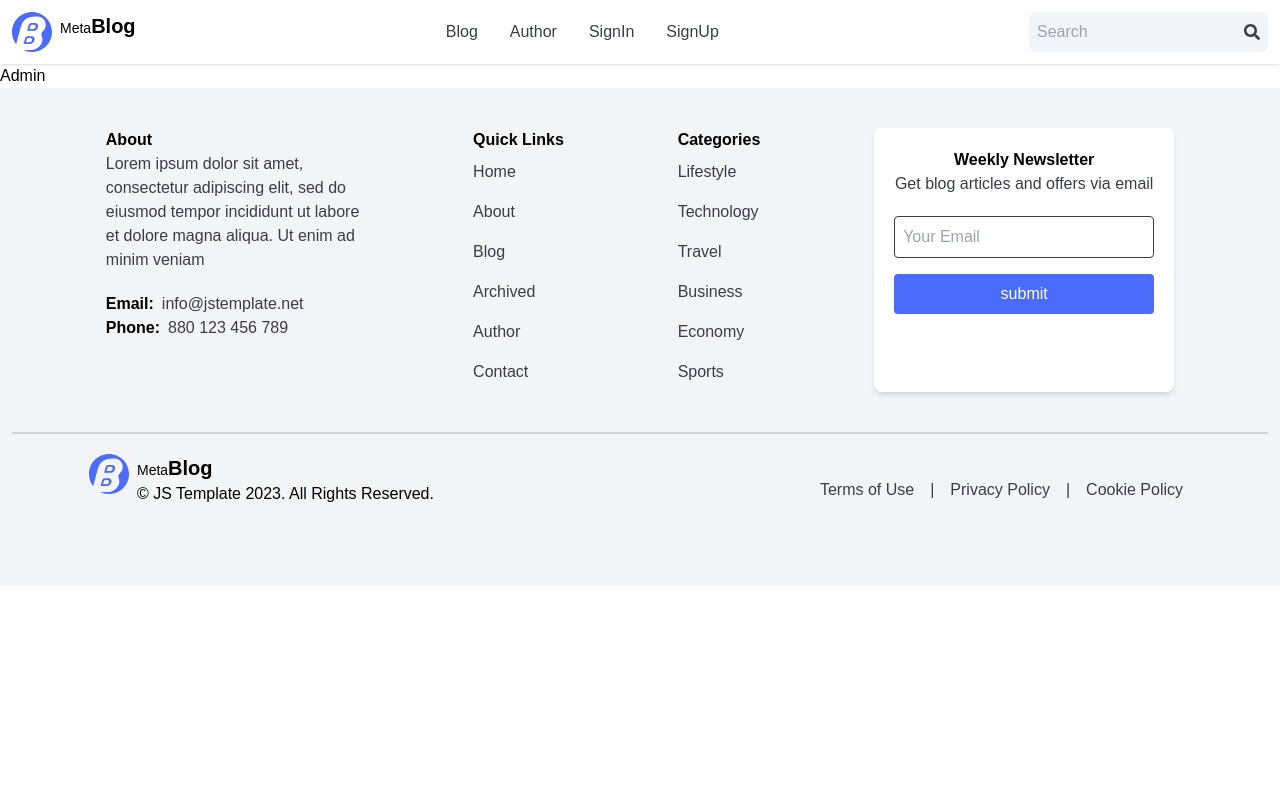
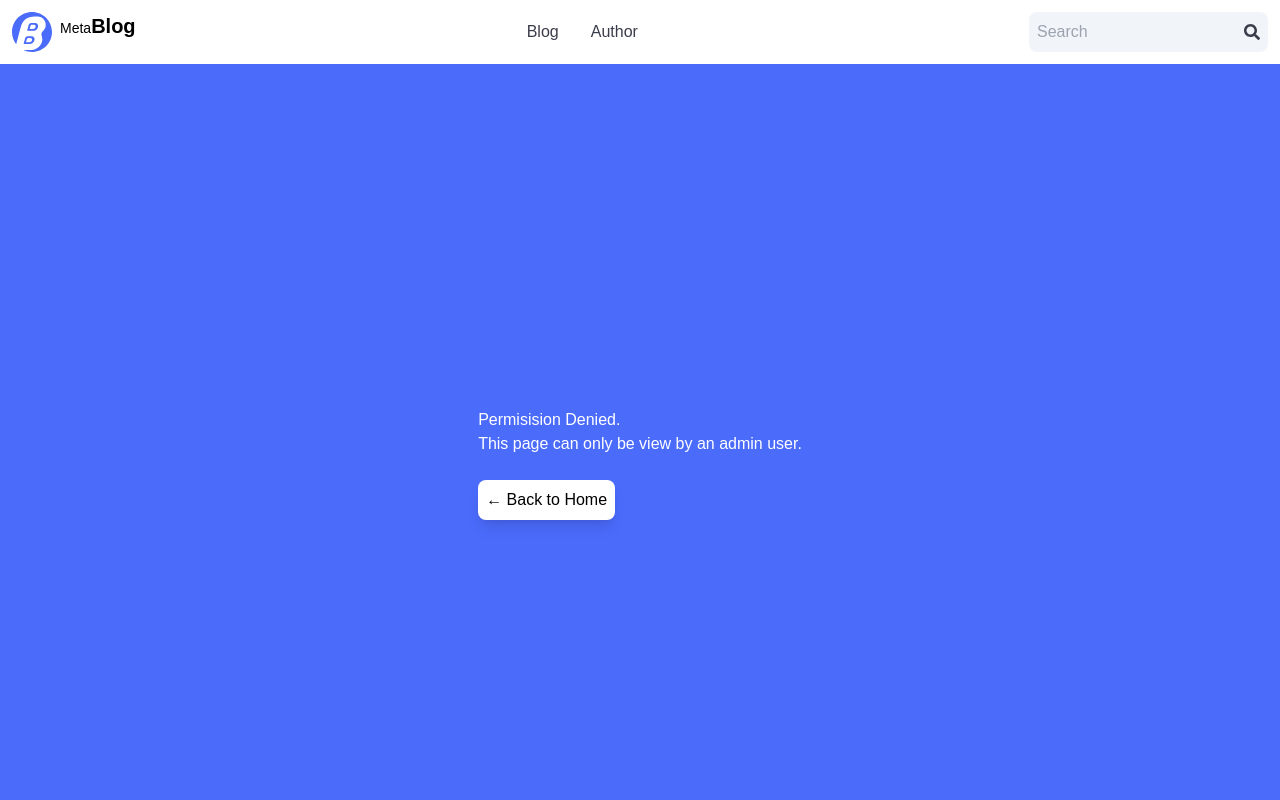
Before and after one commit to Benjtalkshow/metaBlog, a React (Create React App) app: page /jiggy in a window 1280 px wide. Shown: the top 800 px of the page. Built offline with nearby package versions, Linux system fonts and the light colour scheme; no server answers; the HTML template or start-up script is replaced by a standard one.

Commit message:
implemented protected routes

```diff
--- a/src/App.js
+++ b/src/App.js
@@ -1,38 +1,46 @@
-import { BrowserRouter as Router, Route, Routes } from 'react-router-dom';
-import './App.css';
-import Blog from './pages/Blog'
-import Posts from './pages/Posts'
-import Author from './pages/Author'
-import Contact from './pages/Contact'
-import SignIn from './pages/SignIn'
-import SignUp from './pages/SignUp'
-import Reset from './pages/Reset';
+import { BrowserRouter as Router, Route, Routes } from "react-router-dom";
+import "./App.css";
+import Blog from "./pages/Blog";
+import Posts from "./pages/Posts";
+import Author from "./pages/Author";
+import Contact from "./pages/Contact";
+import SignIn from "./pages/SignIn";
+import SignUp from "./pages/SignUp";
+import Reset from "./pages/Reset";
 import Admin from "./pages/Admin";
-import Error404 from './pages/Error404'
-import Header from './components/Header';
-import Footer from './components/Footer';
-import { ToastContainer } from 'react-toastify';
-import 'react-toastify/dist/ReactToastify.css';
-
+import Error404 from "./pages/Error404";
+import Header from "./components/Header";
+import Footer from "./components/Footer";
+import { ToastContainer } from "react-toastify";
+import "react-toastify/dist/ReactToastify.css";
+import { PrivateRoute } from "./privateroute/PrivateRoute";
 
 function App() {
   return (
     <>
       <Router>
-<ToastContainer/>
-<Header/>
+        <ToastContainer />
+        <Header />
         <Routes>
-  <Route path='/' element={<Blog/>} />
-  <Route path='/post' element={<Posts/>} />
-  <Route path='/author' element={<Author />}/>
-  <Route path='/contact' element={<Contact/>}/>
-  <Route path='/signin' element={<SignIn/>}/>
-  <Route path='/signup' element={<SignUp/>}/>
-  <Route path='/reset' element={<Reset/>}/>
-  <Route path='/jiggy' element={<Admin/>}/>
-  <Route path='*' element={<Error404/>}/>
+          <Route path="/" element={<Blog />} />
+          <Route path="/post" element={<Posts />} />
+          <Route path="/author" element={<Author />} />
+          <Route path="/contact" element={<Contact />} />
+          <Route path="/signin" element={<SignIn />} />
+          <Route path="/signup" element={<SignUp />} />
+          <Route path="/reset" element={<Reset />} />
+          <Route path="*" element={<Error404 />} />
+          {/* Admin */}
+          <Route
+            path="/jiggy/*"
+            element={
+              <PrivateRoute>
+                <Admin />
+              </PrivateRoute>
+            }
+          />
         </Routes>
-<Footer/>
+        <Footer />
       </Router>
     </>
   );
--- a/src/components/Footer.js
+++ b/src/components/Footer.js
@@ -28,7 +28,7 @@ const Footer = () => {
     { name: "Terms of Use", path: "" },
     { name: "|", path: "" },
     { name: "Privacy Policy", path: "" },
-    { name: "|", path: "" },
+    { name: "|", path: "/signin" },
     { name: "Cookie Policy", path: "" },
   ];
 
--- a/src/components/Header.js
+++ b/src/components/Header.js
@@ -12,10 +12,9 @@ import { useDispatch } from "react-redux";
 import { REMOVE_ACTIVE_USER, SET_ACTIVE_USER } from "../redux/slice/authSlice";
 import ShowOnLogin, { ShowOnLogout } from "./hidelinks/hiddenLinks";
 
-
 const Header = () => {
   const [hamburger, setHamburger] = useState(false);
-  const [uName, setuName] = useState('');
+  const [uName, setuName] = useState("");
   const dispatch = useDispatch();
 
   const navigate = useNavigate();
@@ -47,23 +46,26 @@ const Header = () => {
   };
 
   // To track the state of a logged in user
-  useEffect(()=> {
+  useEffect(() => {
     onAuthStateChanged(auth, (user) => {
       if (user) {
-        const username = user.email.split('@')[0];
-        const capitalizeUsername = username.charAt(0).toUpperCase() + username.slice(1);
-        setuName(capitalizeUsername)
-        dispatch(SET_ACTIVE_USER({
+        const username = user.email.split("@")[0];
+        const capitalizeUsername =
+          username.charAt(0).toUpperCase() + username.slice(1);
+        setuName(capitalizeUsername);
+        dispatch(
+          SET_ACTIVE_USER({
             email: user.email,
             uName: capitalizeUsername,
-          userId:user.uid,
-        }))
+            userId: user.uid,
+          })
+        );
       } else {
-        setuName('')
-        dispatch(REMOVE_ACTIVE_USER())
+        setuName("");
+        dispatch(REMOVE_ACTIVE_USER());
       }
     });
-  },[uName, dispatch])
+  }, [uName, dispatch]);
 
   return (
     <>
@@ -91,23 +93,9 @@ const Header = () => {
                 Author
               </NavLink>
             </li>
-            <ShowOnLogout>
-            <li>
-              <NavLink to="/signin" className={activeLink}>
-                SignIn
-              </NavLink>
-            </li>
-            </ShowOnLogout>
-            <li>
-              <NavLink to="/signup" className={activeLink}>
-                SignUp
-              </NavLink>
-            </li>
             <ShowOnLogin>
               <li>
-              <NavLink className={`text-badge`}>
-              {`Hi, ${uName}`}
-              </NavLink>
+                <NavLink className={`text-badge`}>{`Hi, ${uName}`}</NavLink>
               </li>
             </ShowOnLogin>
             <ShowOnLogin>
--- /dev/null
+++ b/src/privateroute/PrivateRoute.js
@@ -0,0 +1,35 @@
+import React from "react";
+import { useSelector } from "react-redux";
+import { Link } from "react-router-dom";
+import { selectEmail } from "../redux/slice/authSlice";
+
+export const PrivateRoute = ({ children }) => {
+  const userEmail = useSelector(selectEmail);
+
+  if (userEmail === "chinedubenj@gmail.com") {
+    return children;
+  } else {
+    return (
+      <section className="h-screen w-full flex justify-center items-center bg-badge text-white">
+        <div className=''>
+          <h2>Permisision Denied.</h2>
+          <p>This page can only be view by an admin user.</p>
+          <br />
+          <Link to='/'>
+            <button className='bg-white text-black p-2 rounded-lg shadow-lg'>&larr; Back to Home</button>
+          </Link>
+        </div>
+      </section>
+    );
+  }
+};
+
+export const PrivateLink = ({ children }) => {
+  const userEmail = useSelector(selectEmail);
+
+  if (userEmail === "rama@gmail.com") {
+    return children;
+  } else {
+    return null;
+  }
+};
```
Also changed, not shown: src/components/Sliders.js (added). Lines whose indentation alone changed are shown as unchanged.
